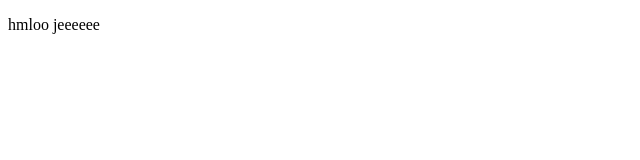
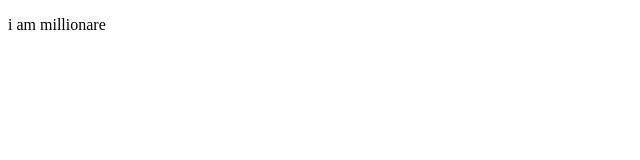
Before and after one commit to noor-9321/noor-9321, a plain HTML site: page index.html in a window 1280 px wide. Shown: the full height of the page, 0-640 px from the left. Drawn offline with Linux system fonts and the light colour scheme.

Commit message:
Update index.html

```diff
--- a/index.html
+++ b/index.html
@@ -7,7 +7,7 @@
 </head>
 <body>
     <div>
-        <p>hmloo jeeeeee </p>
+        <p> i am millionare </p>
     </div>
 </body>
 </html>
```
